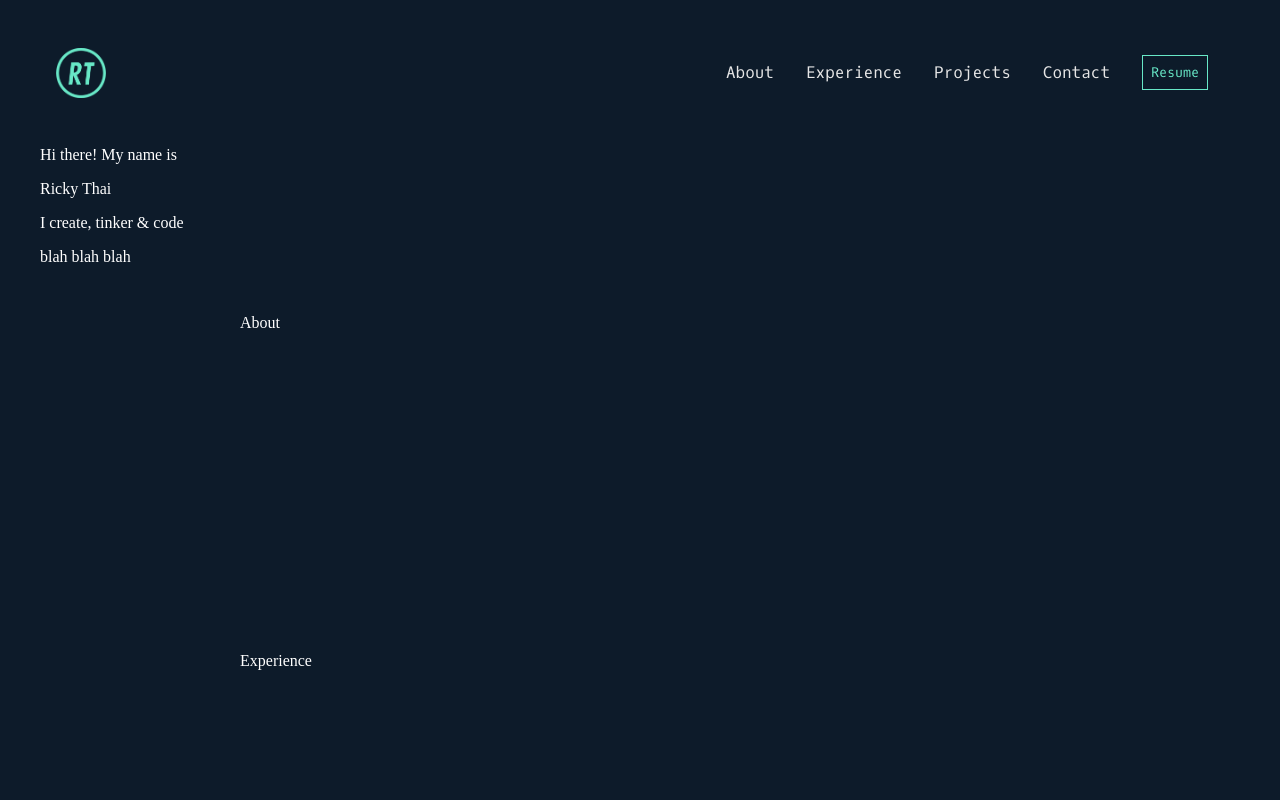
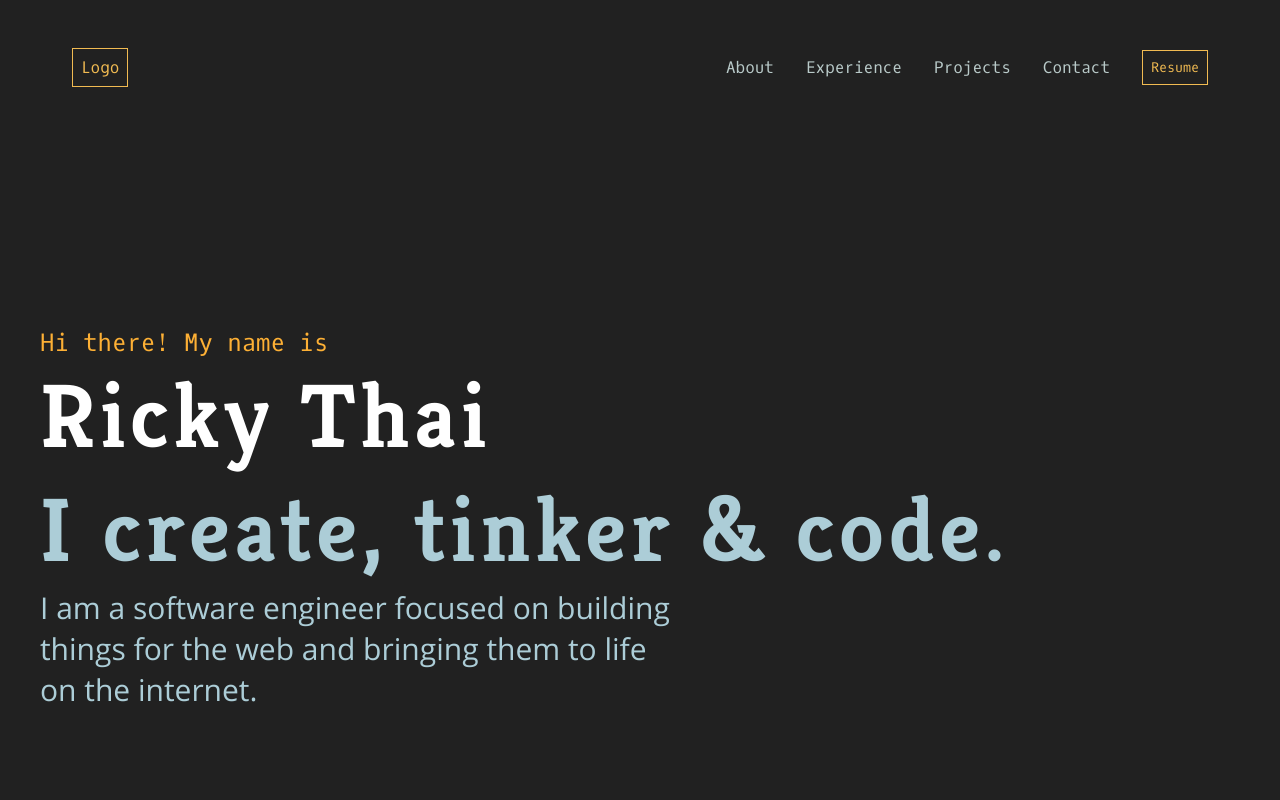
Before and after one commit to rvthai/portfolio, a Gatsby site: page / in a window 1280 px wide. Shown: the top 800 px of the page. Built offline with nearby package versions, Linux system fonts and the light colour scheme; Gatsby itself is replaced by a stand-in of ours.

Commit message:
Prototype hero/header and choose color pallete

```diff
--- a/gatsby-browser.js
+++ b/gatsby-browser.js
@@ -1 +1 @@
-import "./src/styles/global.css"
+import "./src/styles/global.scss"
--- a/gatsby-config.js
+++ b/gatsby-config.js
@@ -6,5 +6,15 @@
 
 module.exports = {
   /* Your site config here */
-  plugins: ["gatsby-plugin-sass"],
+  plugins: [
+    {
+      resolve: `gatsby-source-filesystem`,
+      options: {
+        name: `src`,
+        path: `${__dirname}/src/`,
+      },
+    },
+    "gatsby-plugin-sass",
+    `gatsby-transformer-remark`,
+  ],
 }
--- a/package.json
+++ b/package.json
@@ -16,6 +16,8 @@
   "dependencies": {
     "gatsby": "^2.24.66",
     "gatsby-plugin-sass": "^2.3.14",
+    "gatsby-source-filesystem": "^2.3.32",
+    "gatsby-transformer-remark": "^2.8.37",
     "node-sass": "^4.14.1",
     "react": "^16.12.0",
     "react-dom": "^16.12.0"
--- a/src/components/header.js
+++ b/src/components/header.js
@@ -7,7 +7,8 @@ import Logo from "../images/logo.png"
 function Header() {
   return (
     <div className={styles.header}>
-      <img src={Logo} alt="logo" width="50" />
+      {/* <img src={Logo} alt="logo" width="50" /> */}
+      <div className={styles.resume}>Logo</div>
       <div className={styles.links}>
         <Link className={styles.link} to="/#about">
           About
--- a/src/components/hero.js
+++ b/src/components/hero.js
@@ -1,12 +1,41 @@
 import React from "react"
+import styles from "../styles/hero.module.scss"
+
+import { useStaticQuery, graphql } from "gatsby"
 
 function Hero() {
+  const data = useStaticQuery(
+    graphql`
+      query HeroQuery {
+        allMarkdownRemark {
+          edges {
+            node {
+              frontmatter {
+                greeting
+                name
+                subheading
+              }
+              excerpt
+            }
+          }
+        }
+      }
+    `
+  )
+  const content = data.allMarkdownRemark.edges[0].node
+
   return (
-    <div style={{ maxWidth: 1200, margin: "3rem auto" }}>
-      <p>Hi there! My name is</p>
-      <p>Ricky Thai</p>
-      <p>I create, tinker & code</p>
-      <p>blah blah blah</p>
+    <div className={styles.hero}>
+      <div className={styles.content}>
+        <span className={styles.greeting}>{content.frontmatter.greeting}</span>
+        <span className={styles.name}>{content.frontmatter.name}</span>
+        <span className={styles.subheading}>
+          {content.frontmatter.subheading}
+        </span>
+        <div className={styles.descriptionContainer}>
+          <span className={styles.description}>{content.excerpt}</span>
+        </div>
+      </div>
     </div>
   )
 }
--- /dev/null
+++ b/src/content/hero.md
@@ -0,0 +1,7 @@
+---
+greeting: Hi there! My name is
+name: Ricky Thai
+subheading: I create, tinker & code.
+---
+
+I am a software engineer focused on building things for the web and bringing them to life on the internet.
--- /dev/null
+++ b/src/styles/global.scss
@@ -0,0 +1,27 @@
+$darkbluecolor: #0d1b2a;
+$darkcolor: #212121;
+
+@font-face {
+  font-family: "Oxygen Mono";
+  src: url(../fonts/OxygenMono-Regular.ttf);
+}
+
+@font-face {
+  font-family: "Kreon";
+  src: url(../fonts/Kreon-Regular.ttf);
+}
+
+@font-face {
+  font-family: "Kreon Bold";
+  src: url(../fonts/Kreon-Bold.ttf);
+}
+
+@font-face {
+  font-family: "Open Sans";
+  src: url(../fonts/OpenSans-Regular.ttf);
+}
+
+html {
+  background-color: $darkcolor;
+  scroll-behavior: smooth;
+}
--- a/src/styles/header.module.scss
+++ b/src/styles/header.module.scss
@@ -1,5 +1,9 @@
 $greencolor: #68e8c7;
+$slatecolor: #68808d;
+$orangecolor: #f1bb52;
 $font: "Oxygen Mono";
+$openfont: "Open Sans";
+$kreonfont: "Kreon";
 
 .header {
   display: flex;
@@ -8,15 +12,13 @@ $font: "Oxygen Mono";
 }
 
 .links {
-  color: $greencolor;
-  font-family: $font;
   display: flex;
 }
 
 .resume {
   outline: none;
-  border: solid 1px $greencolor;
-  color: $greencolor;
+  border: solid 1px $orangecolor;
+  color: $orangecolor;
   font-family: $font;
   background: none;
   margin: auto 1rem;
@@ -24,8 +26,14 @@ $font: "Oxygen Mono";
 }
 
 .link {
-  color: #e6e6e6;
+  color: #b9cac9;
   font-family: $font;
   text-decoration: none;
   margin: auto 1rem;
+  transition: all 0.3s;
 }
+
+.link:hover {
+  color: $orangecolor;
+  transition: all 0.3s;
+}
--- /dev/null
+++ b/src/styles/hero.module.scss
@@ -0,0 +1,50 @@
+/* CSS Variables */
+$kreonfont: "Kreon Bold";
+$font: "Oxygen Mono";
+$kreon: "Kreon";
+$slatecolor: #68808d;
+$greencolor: #68e8c7;
+$opensans: "Open Sans";
+$orangecolor: #fdb035;
+$graycolor: #accdd7;
+
+/* CSS rules */
+.hero {
+  max-width: 1200px;
+  margin: 15rem auto;
+}
+
+.content {
+  display: flex;
+  flex-direction: column;
+}
+
+.greeting {
+  font-family: $font;
+  font-size: 24px;
+  color: $orangecolor;
+}
+
+.name {
+  font-family: "Kreon bold";
+  color: #ffffff;
+  font-size: 90px;
+  letter-spacing: 0.3rem;
+}
+
+.descriptionContainer {
+  width: 650px;
+}
+
+.subheading {
+  font-family: "Kreon bold";
+  font-size: 90px;
+  color: $graycolor;
+  letter-spacing: 0.3rem;
+}
+
+.description {
+  font-family: "Open Sans";
+  color: $graycolor;
+  font-size: 30px;
+}
```
Also changed, not shown: src/styles/global.css (deleted), 1 other file.
